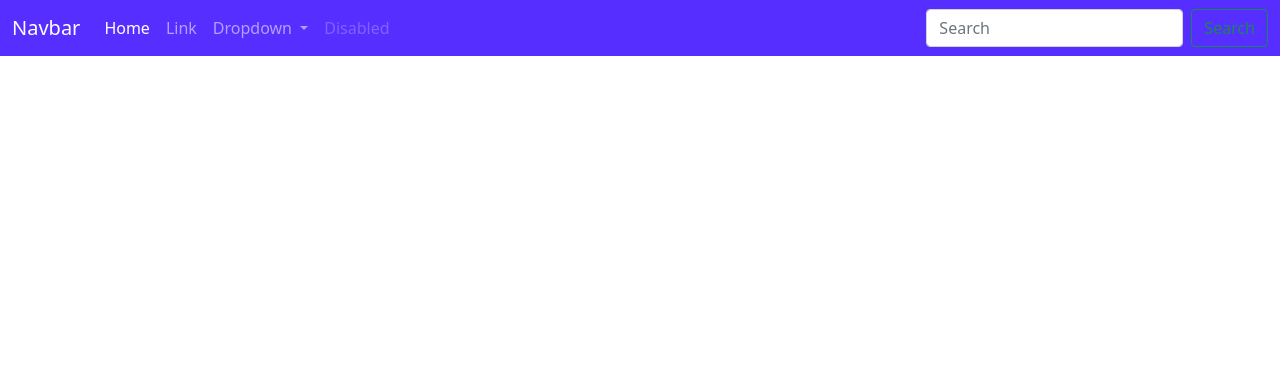
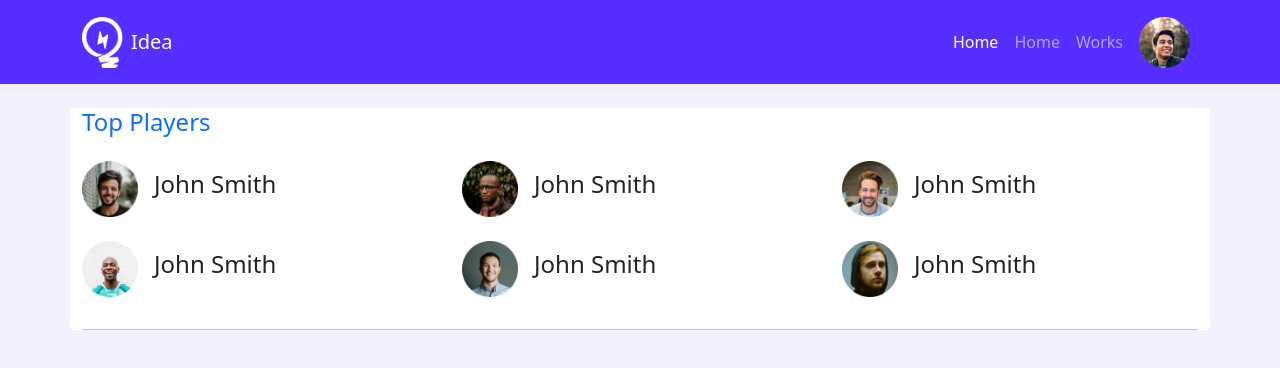
Before and after one commit to jamintowebdev/leader-board-bootstrap, a plain HTML site: page index.html in a window 1280 px wide. Drawn offline with Linux system fonts and the light colour scheme.

Commit message:
The rest of the work will do tomorrow.. now going to sleep

```diff
--- a/index.html
+++ b/index.html
@@ -11,54 +11,72 @@
     <link rel="stylesheet" href="css/bootstrap.min.css">
 </head>
 
-<body>
+<body style="background-color: #F3F1FF;">
     <!-- Header Part -->
     <header>
         <nav class="navbar navbar-expand-lg navbar-dark" style="background-color: #562EFF;">
-            <div class="container-fluid">
-                <a class="navbar-brand" href="#">Navbar</a>
+            <div class="container">
+                <a class="navbar-brand d-flex align-items-center" href="#"><img src="images/icons/logo.png" alt=""
+                        width="41" height="51" class="d-inline-block align-text-top"><span class="ms-2">Idea</span></a>
                 <button class="navbar-toggler" type="button" data-bs-toggle="collapse"
                     data-bs-target="#navbarSupportedContent" aria-controls="navbarSupportedContent"
                     aria-expanded="false" aria-label="Toggle navigation">
                     <span class="navbar-toggler-icon"></span>
                 </button>
                 <div class="collapse navbar-collapse" id="navbarSupportedContent">
-                    <ul class="navbar-nav me-auto mb-2 mb-lg-0">
+                    <ul class="navbar-nav ms-auto mb-2 mb-lg-0 d-flex align-items-center">
                         <li class="nav-item">
                             <a class="nav-link active" aria-current="page" href="#">Home</a>
                         </li>
                         <li class="nav-item">
-                            <a class="nav-link" href="#">Link</a>
-                        </li>
-                        <li class="nav-item dropdown">
-                            <a class="nav-link dropdown-toggle" href="#" id="navbarDropdown" role="button"
-                                data-bs-toggle="dropdown" aria-expanded="false">
-                                Dropdown
-                            </a>
-                            <ul class="dropdown-menu" aria-labelledby="navbarDropdown">
-                                <li><a class="dropdown-item" href="#">Action</a></li>
-                                <li><a class="dropdown-item" href="#">Another action</a></li>
-                                <li>
-                                    <hr class="dropdown-divider">
-                                </li>
-                                <li><a class="dropdown-item" href="#">Something else here</a></li>
-                            </ul>
+                            <a class="nav-link" href="#">Home</a>
                         </li>
                         <li class="nav-item">
-                            <a class="nav-link disabled" href="#" tabindex="-1" aria-disabled="true">Disabled</a>
+                            <a class="nav-link" href="#">Works</a>
+                        </li>
+                        <li class="nav-item">
+                            <a class="nav-link" href="#"><img src="images/icons/profile.png" alt="" width="51px"
+                                    height="51" class="d-inline-block align-text-top"></a>
                         </li>
                     </ul>
-                    <form class="d-flex">
-                        <input class="form-control me-2" type="search" placeholder="Search" aria-label="Search">
-                        <button class="btn btn-outline-success" type="submit">Search</button>
-                    </form>
                 </div>
             </div>
         </nav>
     </header>
     <!-- main part of the website  -->
     <main>
-
+        <section class="container bg-white rounded">
+            <div>
+                <h4 class="text-primary my-4">Top Players</h4>
+                <div class="row gy-4 pb-3">
+                    <div class="col-sm-12 col-md-6 col-lg-4 d-flex align-items-center">
+                        <img width="56px" src="images/players/player-1.png" alt="">
+                        <h4 class="ms-3">John Smith</h4>
+                    </div>
+                    <div class="col-sm-12 col-md-6 col-lg-4 d-flex align-items-center">
+                        <img width="56px" src="images/players/player-2.png" alt="">
+                        <h4 class="ms-3">John Smith</h4>
+                    </div>
+                    <div class="col-sm-12 col-md-6 col-lg-4 d-flex align-items-center">
+                        <img width="56px" src="images/players/player-3.png" alt="">
+                        <h4 class="ms-3">John Smith</h4>
+                    </div>
+                    <div class="col-sm-12 col-md-6 col-lg-4 d-flex align-items-center">
+                        <img width="56px" src="images/players/player-4.png" alt="">
+                        <h4 class="ms-3">John Smith</h4>
+                    </div>
+                    <div class="col-sm-12 col-md-6 col-lg-4 d-flex align-items-center">
+                        <img width="56px" src="images/players/player-5.png" alt="">
+                        <h4 class="ms-3">John Smith</h4>
+                    </div>
+                    <div class="col-sm-12 col-md-6 col-lg-4 d-flex align-items-center">
+                        <img width="56px" src="images/players/player-6.png" alt="">
+                        <h4 class="ms-3">John Smith</h4>
+                    </div>
+                </div>
+            </div>
+            <hr>
+        </section>
     </main>
     <!-- footer part of the website -->
     <footer>
```
